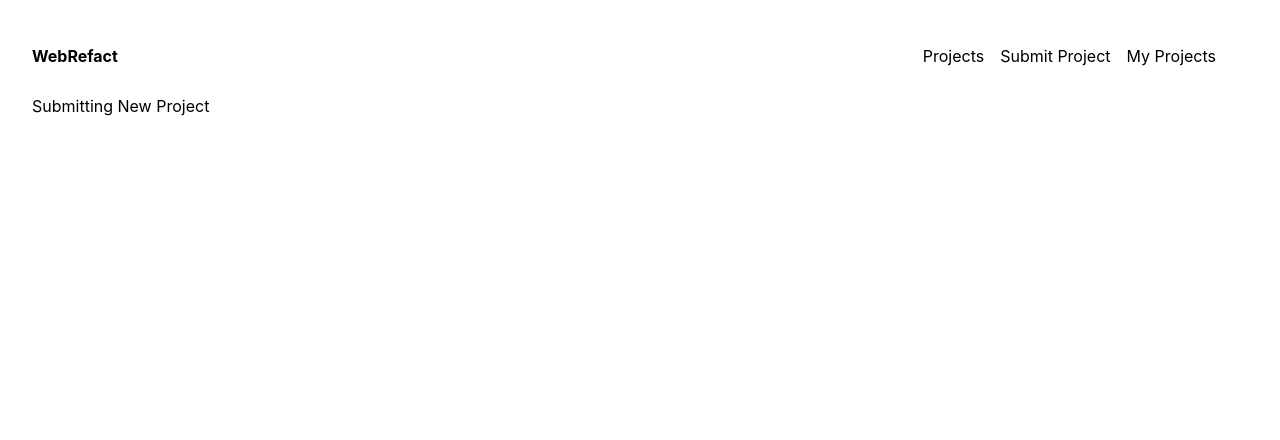
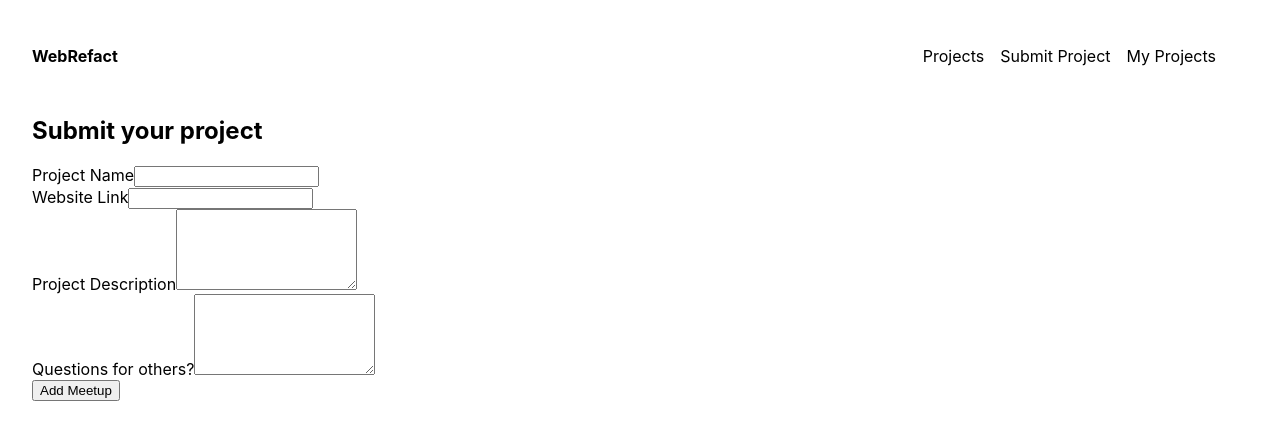
Before and after one commit to 1Zapien/WebRefact, a React (Create React App) app: page /submit-project in a window 1280 px wide. Shown: the top 440 px of the page. Built offline with nearby package versions, Linux system fonts and the light colour scheme.

Commit message:
loading and updating data from firebase

```diff
--- a/src/components/layout/MainLayout.module.css
+++ b/src/components/layout/MainLayout.module.css
@@ -4,6 +4,6 @@
   margin: 1rem 2rem;
 }
 
-.main-content {
-  margin: 3rem auto;
+.main__content {
+  /* margin: 3rem auto; */
 }
--- /dev/null
+++ b/src/components/project/IndividualProject.js
@@ -0,0 +1,20 @@
+function IndividualProject(props) {
+  return (
+    <ul>
+      {props.eachProject.map(element => (
+        <li className="" key={element.id}>
+          <div className="">
+            <h3 className="">{element.name}</h3>
+            <address>{element.url}</address>
+            <p>{element.description}</p>
+            <p>{element.questions}</p>
+          </div>
+          <div className=""></div>
+        </li>
+      ))}
+      ;
+    </ul>
+  );
+}
+
+export default IndividualProject;
--- /dev/null
+++ b/src/components/project/Projects.js
@@ -0,0 +1,46 @@
+import { useState, useEffect } from "react";
+import IndividualProject from "./IndividualProject";
+
+function Projects() {
+  const [isLoading, setIsLoading] = useState(true);
+  const [loadedProjects, setLoadedProjects] = useState([]);
+
+  useEffect(() => {
+    setIsLoading(true);
+    fetch("https://webrefact-fc61e-default-rtdb.firebaseio.com/projects.json")
+      .then(response => {
+        return response.json();
+      })
+      .then(data => {
+        const projects = [];
+        for (const key in data) {
+          const project = {
+            id: key,
+            ...data[key]
+          };
+          projects.push(project);
+        }
+        projects.reverse();
+        setLoadedProjects(projects);
+        setIsLoading(false);
+        console.log(projects);
+      });
+  }, []);
+
+  if (isLoading) {
+    return (
+      <section>
+        <p>Loading Projects</p>
+      </section>
+    );
+  }
+
+  return (
+    <div>
+      <h1>All Projects</h1>
+      <IndividualProject eachProject={loadedProjects} />
+    </div>
+  );
+}
+
+export default Projects;
--- /dev/null
+++ b/src/components/project/SubmitProjectForm.js
@@ -0,0 +1,62 @@
+import { useRef } from "react";
+
+function SubmitProjectForm(props) {
+  const inputNameRef = useRef();
+  const inputUrl = useRef();
+  const inputDescription = useRef();
+  const inputQuestion = useRef();
+
+  function submitHandler(event) {
+    event.preventDefault();
+
+    const projectName = inputNameRef.current.value;
+    const projectUrl = inputUrl.current.value;
+    const projectDescription = inputDescription.current.value;
+    const projectQuestion = inputQuestion.current.value;
+
+    const projectData = {
+      name: projectName,
+      url: projectUrl,
+      description: projectDescription,
+      questions: projectQuestion
+    };
+
+    props.onSubmitProject(projectData);
+  }
+
+  return (
+    <form onSubmit={submitHandler}>
+      <div className="">
+        <label htmlFor="project-name">Project Name</label>
+        <input type="text" required id="project-name" ref={inputNameRef} />
+      </div>
+      <div className="">
+        <label htmlFor="website-link">Website Link</label>
+        <input type="url" required id="website-link" ref={inputUrl} />
+      </div>
+      <div className="">
+        <label htmlFor="project-description">Project Description</label>
+        <textarea
+          id="project-description"
+          required
+          rows="5"
+          ref={inputDescription}
+        ></textarea>
+      </div>
+      <div className="">
+        <label htmlFor="project-questions">Questions for others?</label>
+        <textarea
+          id="project-questions"
+          required
+          rows="5"
+          ref={inputQuestion}
+        ></textarea>
+      </div>
+      <div className="">
+        <button>Add Meetup</button>
+      </div>
+    </form>
+  );
+}
+
+export default SubmitProjectForm;
--- a/src/pages/AllProjects.js
+++ b/src/pages/AllProjects.js
@@ -1,6 +1,13 @@
 import HeroContent from "../components/landing/HeroContent";
+import Projects from "../components/project/Projects";
+
 function AllProjects() {
-  return <HeroContent />;
+  return (
+    <section>
+      <HeroContent />
+      <Projects />
+    </section>
+  );
 }
 
 export default AllProjects;
--- a/src/pages/SubmitNewProject.js
+++ b/src/pages/SubmitNewProject.js
@@ -1,5 +1,27 @@
+import SubmitProjectForm from "../components/project/SubmitProjectForm";
+import { useNavigate } from "react-router-dom";
+
 function SubmitNewProject() {
-  return <div>Submitting New Project</div>;
+  const navigate = useNavigate();
+  function SubmitProjectHandler(projectData) {
+    fetch("https://webrefact-fc61e-default-rtdb.firebaseio.com/projects.json", {
+      method: "POST",
+      body: JSON.stringify(projectData),
+      headers: {
+        "Content-Type": "application/json"
+      }
+    }).then(() => {
+      navigate("/");
+    });
+  }
+  return (
+    <section>
+      <h1>Submit your project</h1>
+      <SubmitProjectForm
+        onSubmitProject={SubmitProjectHandler}
+      ></SubmitProjectForm>
+    </section>
+  );
 }
 
 export default SubmitNewProject;
```
Also changed, not shown: src/components/project/ProjectDescription.js (deleted).
